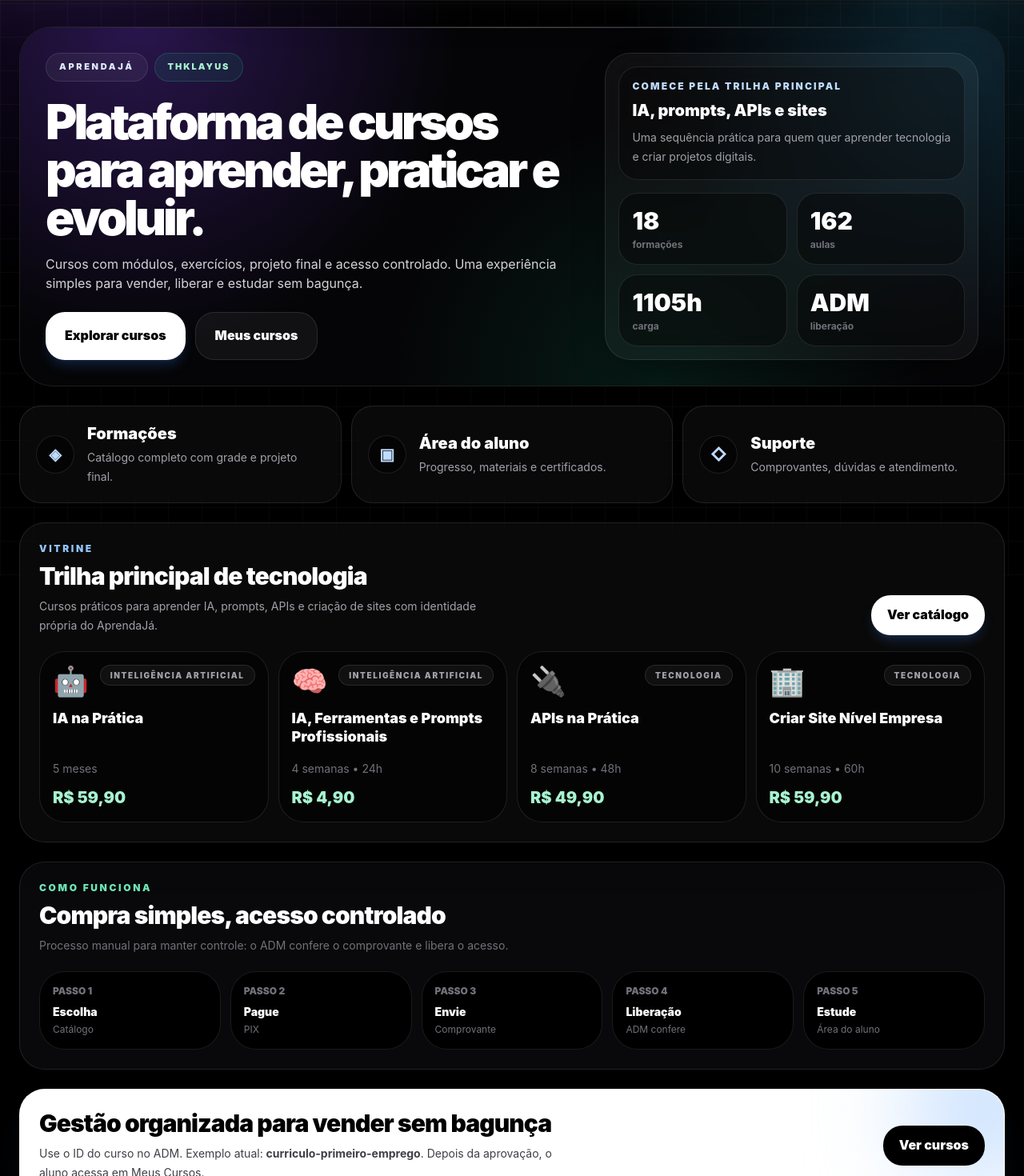
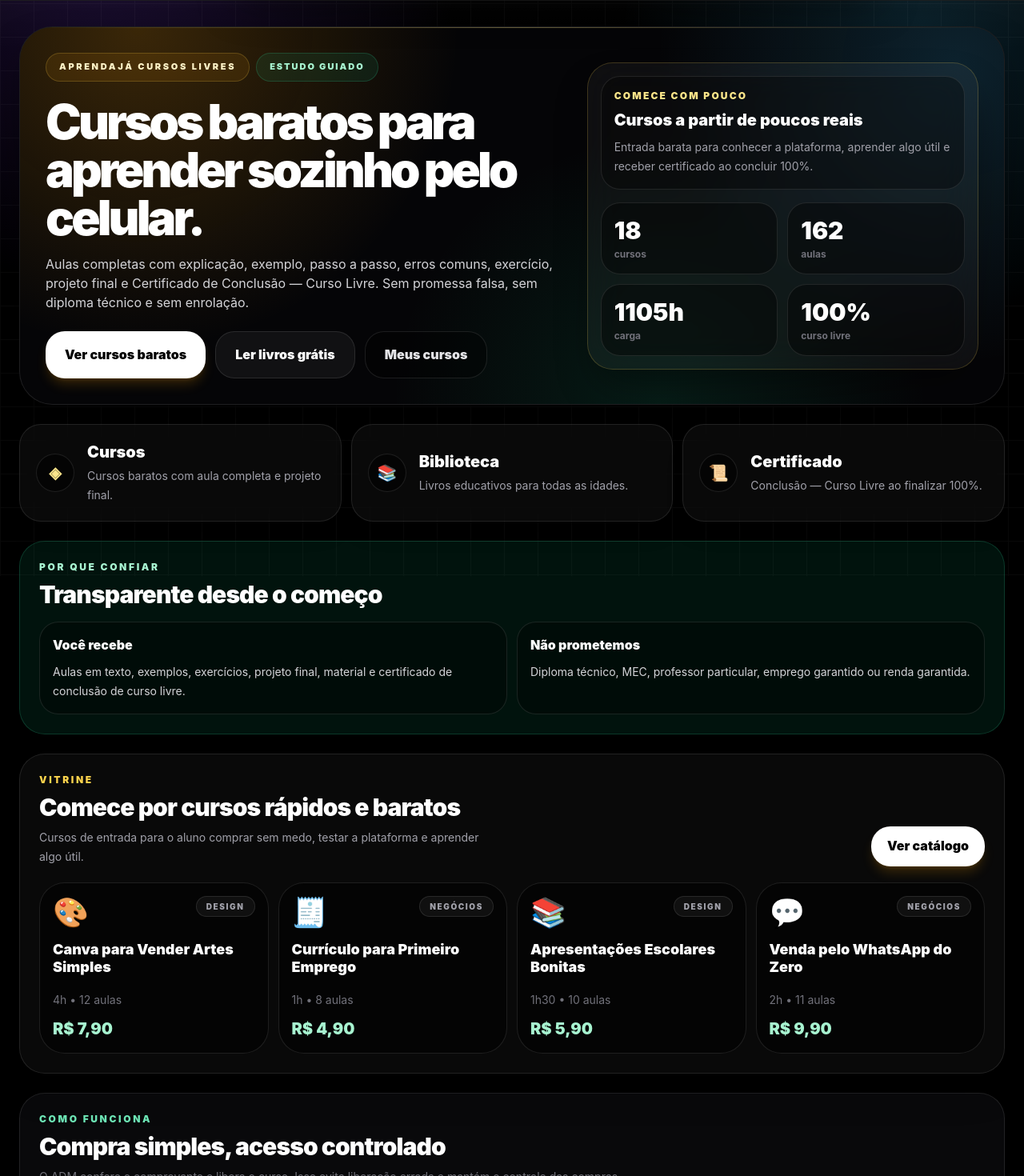
Before and after one commit to thiagodouglas19t-lang/Thklayus-hub, a React (Vite) app: page / in a window 1280 px wide. Shown: the part 80-1550 px from the top of the page at 80% size. Built offline with nearby package versions, Linux system fonts and the light colour scheme.

Commit message:
Improve home conversion and trust

```diff
--- a/src/pages/Home.tsx
+++ b/src/pages/Home.tsx
@@ -1,9 +1,9 @@
 import { useMemo } from "react";
 import { professionalCourses } from "../data/courses";
 
-const prioridadeHome = ["ia-na-pratica", "ia-ferramentas-prompts", "apis-na-pratica", "site-nivel-empresa"];
-const PROGRESS_KEY = "thklayus_course_progress_v1";
-const LAST_LESSON_KEY = "thklayus_last_lesson_v1";
+const prioridadeHome = ["canva-para-vender", "curriculo-primeiro-emprego", "apresentacao-escolar", "whatsapp-vendas-basico"];
+const PROGRESS_KEY = "aprendaja_course_progress_v1";
+const LAST_LESSON_KEY = "aprendaja_last_lesson_v1";
 
 type ProgressMap = Record<string, string[]>;
 type LastLessonMap = Record<string, { moduleIndex: number; lessonIndex: number }>;
@@ -23,7 +23,7 @@ function countLessons(course: (typeof professionalCourses)[number]) {
 
 export default function Home({ setPage }: any) {
   const populares = prioridadeHome.map((id) => professionalCourses.find((course) => course.id === id)).filter(Boolean).slice(0, 4) as typeof professionalCourses;
-  const cursoExemplo = professionalCourses[0];
+  const cursoExemplo = professionalCourses.find((course) => course.id === "canva-para-vender") ?? professionalCourses[0];
   const totalAulas = professionalCourses.reduce((sum, course) => sum + countLessons(course), 0);
   const totalHoras = professionalCourses.reduce((sum, course) => {
     const horas = course.duration.match(/(\d+)h/)?.[1];
@@ -48,33 +48,34 @@ export default function Home({ setPage }: any) {
   }, []);
 
   const fluxo = [
-    ["Escolha", "Catálogo"],
-    ["Pague", "PIX"],
+    ["Escolha", "Veja o curso"],
+    ["Pague", "PIX simples"],
     ["Envie", "Comprovante"],
     ["Liberação", "ADM confere"],
-    ["Estude", "Área do aluno"],
+    ["Estude", "Aulas + certificado"],
   ];
 
   return (
     <div className="space-y-6">
       <section className="relative overflow-hidden rounded-[2.6rem] border border-white/10 bg-[#050507] p-5 shadow-2xl shadow-black/50 md:p-8">
-        <div className="pointer-events-none absolute inset-0 bg-[radial-gradient(circle_at_12%_0%,rgba(124,58,237,0.30),transparent_34%),radial-gradient(circle_at_95%_10%,rgba(56,189,248,0.18),transparent_30%),radial-gradient(circle_at_65%_100%,rgba(16,185,129,0.13),transparent_36%)]" />
-        <div className="pointer-events-none absolute inset-x-0 top-0 h-px bg-gradient-to-r from-transparent via-white/30 to-transparent" />
-        <div className="relative grid gap-7 lg:grid-cols-[1.18fr_0.82fr] lg:items-center">
+        <div className="pointer-events-none absolute inset-0 bg-[radial-gradient(circle_at_12%_0%,rgba(245,158,11,0.22),transparent_34%),radial-gradient(circle_at_95%_10%,rgba(56,189,248,0.16),transparent_30%),radial-gradient(circle_at_65%_100%,rgba(16,185,129,0.13),transparent_36%)]" />
+        <div className="pointer-events-none absolute inset-x-0 top-0 h-px bg-gradient-to-r from-transparent via-amber-200/40 to-transparent" />
+        <div className="relative grid gap-7 lg:grid-cols-[1.14fr_0.86fr] lg:items-center">
           <div>
             <div className="flex flex-wrap gap-2">
-              <span className="inline-flex rounded-full border border-white/10 bg-white/[0.05] px-4 py-2 text-[11px] font-black uppercase tracking-[0.24em] text-blue-100">AprendaJá</span>
-              <span className="inline-flex rounded-full border border-emerald-400/20 bg-emerald-500/10 px-4 py-2 text-[11px] font-black uppercase tracking-[0.18em] text-emerald-200">THKLAYUS</span>
+              <span className="inline-flex rounded-full border border-amber-300/20 bg-amber-500/10 px-4 py-2 text-[11px] font-black uppercase tracking-[0.24em] text-amber-100">AprendaJá Cursos Livres</span>
+              <span className="inline-flex rounded-full border border-emerald-400/20 bg-emerald-500/10 px-4 py-2 text-[11px] font-black uppercase tracking-[0.18em] text-emerald-200">Estudo guiado</span>
             </div>
-            <h2 className="mt-5 max-w-4xl text-4xl font-black leading-[1.01] tracking-[-0.065em] md:text-6xl">Plataforma de cursos para aprender, praticar e evoluir.</h2>
-            <p className="mt-4 max-w-2xl text-sm leading-7 text-zinc-300 md:text-base">Cursos com módulos, exercícios, projeto final e acesso controlado. Uma experiência simples para vender, liberar e estudar sem bagunça.</p>
+            <h2 className="mt-5 max-w-4xl text-4xl font-black leading-[1.01] tracking-[-0.065em] md:text-6xl">Cursos baratos para aprender sozinho pelo celular.</h2>
+            <p className="mt-4 max-w-2xl text-sm leading-7 text-zinc-300 md:text-base">Aulas completas com explicação, exemplo, passo a passo, erros comuns, exercício, projeto final e Certificado de Conclusão — Curso Livre. Sem promessa falsa, sem diploma técnico e sem enrolação.</p>
             <div className="mt-6 flex flex-wrap gap-3">
-              <button onClick={() => setPage("cursos")} className="rounded-2xl bg-white px-6 py-4 font-black text-black shadow-lg shadow-blue-500/20 transition hover:scale-[1.03] active:scale-95">Explorar cursos</button>
-              <button onClick={() => setPage("estudo")} className="rounded-2xl border border-white/10 bg-white/[0.05] px-6 py-4 font-black text-white transition hover:border-blue-400/40 hover:bg-blue-500/10 active:scale-95">{resumoEstudo ? "Continuar agora" : "Meus cursos"}</button>
+              <button onClick={() => setPage("cursos")} className="rounded-2xl bg-white px-6 py-4 font-black text-black shadow-lg shadow-amber-500/20 transition hover:scale-[1.03] active:scale-95">Ver cursos baratos</button>
+              <button onClick={() => setPage("livros")} className="rounded-2xl border border-white/10 bg-white/[0.05] px-6 py-4 font-black text-white transition hover:border-amber-300/40 hover:bg-amber-500/10 active:scale-95">Ler livros grátis</button>
+              <button onClick={() => setPage("estudo")} className="rounded-2xl border border-white/10 bg-black/35 px-6 py-4 font-black text-zinc-200 transition hover:border-blue-400/40 hover:bg-blue-500/10 active:scale-95">{resumoEstudo ? "Continuar agora" : "Meus cursos"}</button>
             </div>
           </div>
 
-          <div className="rounded-[2rem] border border-white/10 bg-white/[0.045] p-4 shadow-2xl shadow-black/40 backdrop-blur-xl">
+          <div className="rounded-[2rem] border border-amber-300/20 bg-white/[0.045] p-4 shadow-2xl shadow-black/40 backdrop-blur-xl">
             {resumoEstudo ? (
               <div className="rounded-[1.5rem] border border-emerald-400/20 bg-emerald-500/10 p-4">
                 <p className="text-xs font-black uppercase tracking-[0.18em] text-emerald-200">Continuar de onde parou</p>
@@ -84,13 +85,13 @@ export default function Home({ setPage }: any) {
               </div>
             ) : (
               <div className="rounded-[1.5rem] border border-white/10 bg-black/35 p-4">
-                <p className="text-xs font-black uppercase tracking-[0.18em] text-blue-200">Comece pela trilha principal</p>
-                <h3 className="mt-2 text-xl font-black text-white">IA, prompts, APIs e sites</h3>
-                <p className="mt-2 text-sm leading-6 text-zinc-400">Uma sequência prática para quem quer aprender tecnologia e criar projetos digitais.</p>
+                <p className="text-xs font-black uppercase tracking-[0.18em] text-amber-200">Comece com pouco</p>
+                <h3 className="mt-2 text-xl font-black text-white">Cursos a partir de poucos reais</h3>
+                <p className="mt-2 text-sm leading-6 text-zinc-400">Entrada barata para conhecer a plataforma, aprender algo útil e receber certificado ao concluir 100%.</p>
               </div>
             )}
             <div className="mt-4 grid grid-cols-2 gap-3">
-              {[[`${professionalCourses.length}`, "formações"], [`${totalAulas}`, "aulas"], [`${totalHoras}h`, "carga"], ["ADM", "liberação"]].map(([valor, label]) => (
+              {[[`${professionalCourses.length}`, "cursos"], [`${totalAulas}`, "aulas"], [`${totalHoras}h`, "carga"], ["100%", "curso livre"]].map(([valor, label]) => (
                 <div key={label} className="rounded-2xl border border-white/10 bg-black/40 p-4">
                   <p className="text-2xl font-black text-white md:text-3xl">{valor}</p>
                   <p className="mt-1 text-xs font-bold text-zinc-500">{label}</p>
@@ -102,28 +103,37 @@ export default function Home({ setPage }: any) {
       </section>
 
       <section className="grid gap-3 md:grid-cols-3">
-        {[["Formações", "Catálogo completo com grade e projeto final.", "◈", "cursos"], ["Área do aluno", "Progresso, materiais e certificados.", "▣", "estudo"], ["Suporte", "Comprovantes, dúvidas e atendimento.", "◇", "suporte"]].map(([title, text, icon, page]) => (
-          <button key={title} onClick={() => setPage(page)} className="group relative overflow-hidden rounded-[1.7rem] border border-white/10 bg-white/[0.035] p-5 text-left shadow-xl shadow-black/20 backdrop-blur-xl transition hover:-translate-y-1 hover:border-blue-400/40 active:scale-[0.99]">
+        {[["Cursos", "Cursos baratos com aula completa e projeto final.", "◈", "cursos"], ["Biblioteca", "Livros educativos para todas as idades.", "📚", "livros"], ["Certificado", "Conclusão — Curso Livre ao finalizar 100%.", "📜", "estudo"]].map(([title, text, icon, page]) => (
+          <button key={title} onClick={() => setPage(page)} className="group relative overflow-hidden rounded-[1.7rem] border border-white/10 bg-white/[0.035] p-5 text-left shadow-xl shadow-black/20 backdrop-blur-xl transition hover:-translate-y-1 hover:border-amber-400/40 active:scale-[0.99]">
             <div className="relative flex items-center gap-4">
-              <div className="grid h-12 w-12 shrink-0 place-items-center rounded-2xl border border-white/10 bg-black/50 text-xl font-black text-blue-200">{icon}</div>
+              <div className="grid h-12 w-12 shrink-0 place-items-center rounded-2xl border border-white/10 bg-black/50 text-xl font-black text-amber-200">{icon}</div>
               <div><h3 className="text-xl font-black">{title}</h3><p className="mt-1 text-sm leading-6 text-zinc-400">{text}</p></div>
             </div>
           </button>
         ))}
       </section>
 
+      <section className="rounded-[2rem] border border-emerald-400/20 bg-emerald-500/10 p-5 md:p-6">
+        <p className="text-xs font-black uppercase tracking-[0.22em] text-emerald-200">Por que confiar</p>
+        <h3 className="mt-2 text-3xl font-black tracking-[-0.03em] text-white">Transparente desde o começo</h3>
+        <div className="mt-4 grid gap-3 md:grid-cols-2">
+          <div className="rounded-2xl border border-white/10 bg-black/35 p-4"><p className="font-black text-white">Você recebe</p><p className="mt-2 text-sm leading-6 text-zinc-300">Aulas em texto, exemplos, exercícios, projeto final, material e certificado de conclusão de curso livre.</p></div>
+          <div className="rounded-2xl border border-white/10 bg-black/35 p-4"><p className="font-black text-white">Não prometemos</p><p className="mt-2 text-sm leading-6 text-zinc-300">Diploma técnico, MEC, professor particular, emprego garantido ou renda garantida.</p></div>
+        </div>
+      </section>
+
       <section className="rounded-[2rem] border border-white/10 bg-white/[0.035] p-5 shadow-2xl shadow-black/30 backdrop-blur-xl md:p-6">
         <div className="flex flex-wrap items-end justify-between gap-3">
           <div>
-            <p className="text-xs font-black uppercase tracking-[0.22em] text-blue-300">Vitrine</p>
-            <h3 className="mt-2 text-3xl font-black tracking-[-0.03em]">Trilha principal de tecnologia</h3>
-            <p className="mt-2 max-w-xl text-sm leading-6 text-zinc-400">Cursos práticos para aprender IA, prompts, APIs e criação de sites com identidade própria do AprendaJá.</p>
+            <p className="text-xs font-black uppercase tracking-[0.22em] text-amber-300">Vitrine</p>
+            <h3 className="mt-2 text-3xl font-black tracking-[-0.03em]">Comece por cursos rápidos e baratos</h3>
+            <p className="mt-2 max-w-xl text-sm leading-6 text-zinc-400">Cursos de entrada para o aluno comprar sem medo, testar a plataforma e aprender algo útil.</p>
           </div>
-          <button onClick={() => setPage("cursos")} className="rounded-2xl bg-white px-5 py-3 font-black text-black shadow-lg shadow-blue-500/20 transition active:scale-95">Ver catálogo</button>
+          <button onClick={() => setPage("cursos")} className="rounded-2xl bg-white px-5 py-3 font-black text-black shadow-lg shadow-amber-500/20 transition active:scale-95">Ver catálogo</button>
         </div>
         <div className="mt-5 grid gap-3 sm:grid-cols-2 md:grid-cols-4">
           {populares.map((course) => (
-            <button key={course.id} onClick={() => setPage("cursos")} className="group overflow-hidden rounded-3xl border border-white/10 bg-black/45 text-left transition hover:-translate-y-1 hover:border-blue-300/40 active:scale-[0.99]">
+            <button key={course.id} onClick={() => setPage("cursos")} className="group overflow-hidden rounded-3xl border border-white/10 bg-black/45 text-left transition hover:-translate-y-1 hover:border-amber-300/40 active:scale-[0.99]">
               <div className="p-4">
                 <div className="flex items-start justify-between gap-3"><p className="text-4xl transition group-hover:scale-110">{course.hero}</p><span className="rounded-full border border-white/10 bg-white/[0.05] px-3 py-1 text-[10px] font-black uppercase tracking-[0.16em] text-zinc-400">{course.category}</span></div>
                 <h4 className="mt-4 min-h-14 text-lg font-black leading-tight text-white">{course.title}</h4>
@@ -138,7 +148,7 @@ export default function Home({ setPage }: any) {
       <section className="rounded-[2rem] border border-white/10 bg-zinc-950 p-5 shadow-2xl shadow-black/30 md:p-6">
         <p className="text-xs font-black uppercase tracking-[0.22em] text-emerald-300">Como funciona</p>
         <h3 className="mt-2 text-3xl font-black tracking-[-0.03em]">Compra simples, acesso controlado</h3>
-        <p className="mt-2 text-sm leading-6 text-zinc-500">Processo manual para manter controle: o ADM confere o comprovante e libera o acesso.</p>
+        <p className="mt-2 text-sm leading-6 text-zinc-500">O ADM confere o comprovante e libera o curso. Isso evita liberação errada e mantém o controle das compras.</p>
         <div className="mt-5 grid grid-cols-2 gap-3 md:grid-cols-5">
           {fluxo.map(([title, subtitle], index) => (
             <div key={title} className="rounded-2xl border border-white/10 bg-black p-4 md:rounded-3xl">
@@ -150,12 +160,12 @@ export default function Home({ setPage }: any) {
         </div>
       </section>
 
-      <section className="relative overflow-hidden rounded-[2rem] border border-white/10 bg-white p-5 text-black shadow-2xl shadow-blue-500/10 md:p-6">
-        <div className="pointer-events-none absolute -right-16 -top-16 h-44 w-44 rounded-full bg-blue-200 blur-3xl" />
+      <section className="relative overflow-hidden rounded-[2rem] border border-white/10 bg-white p-5 text-black shadow-2xl shadow-amber-500/10 md:p-6">
+        <div className="pointer-events-none absolute -right-16 -top-16 h-44 w-44 rounded-full bg-amber-200 blur-3xl" />
         <div className="relative flex flex-wrap items-center justify-between gap-4">
           <div>
-            <h3 className="text-3xl font-black tracking-[-0.03em]">Gestão organizada para vender sem bagunça</h3>
-            <p className="mt-2 max-w-2xl text-sm leading-6 text-zinc-700">Use o ID do curso no ADM. Exemplo atual: <b>{cursoExemplo?.id}</b>. Depois da aprovação, o aluno acessa em Meus Cursos.</p>
+            <h3 className="text-3xl font-black tracking-[-0.03em]">Pronto para aprender algo útil hoje?</h3>
+            <p className="mt-2 max-w-2xl text-sm leading-6 text-zinc-700">Comece por um curso barato, conclua as aulas e gere seu Certificado de Conclusão — Curso Livre.</p>
           </div>
           <button onClick={() => setPage("cursos")} className="rounded-2xl bg-black px-5 py-3 font-black text-white">Ver cursos</button>
         </div>
```
